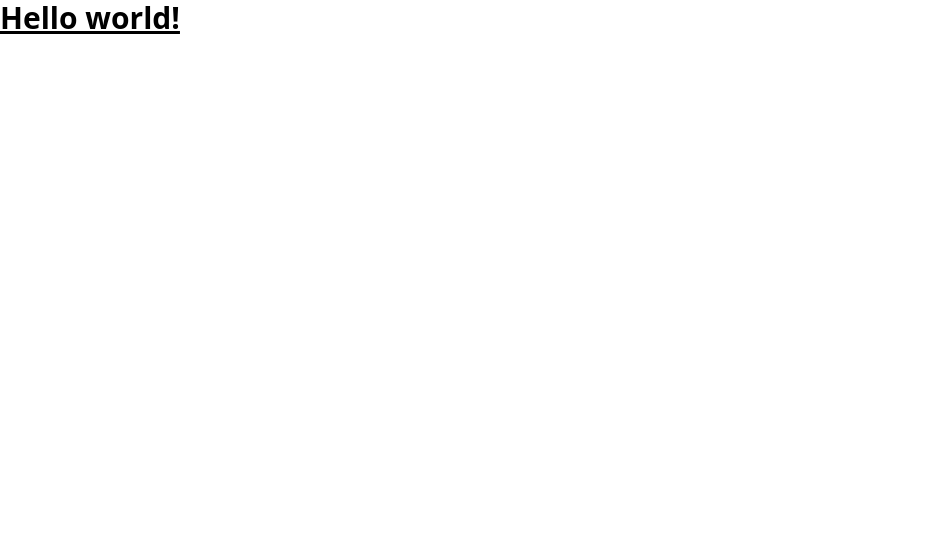
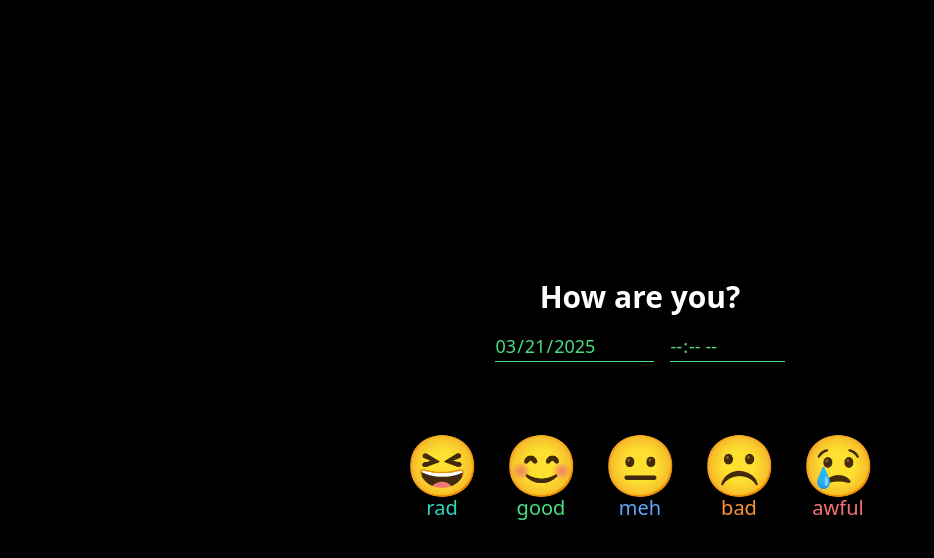
Before and after one commit to Lallika4217/mood-tracker, a React (Vite) app: page / in a window 1280 px wide. Shown: the top 558 px of the page, without its empty margins (0-934 px from the left). Built offline with nearby package versions, Linux system fonts and the light colour scheme.

Commit message:
Add framer motion for animation and crated Home component

```diff
--- a/package.json
+++ b/package.json
@@ -10,6 +10,7 @@
     "preview": "vite preview"
   },
   "dependencies": {
+    "framer-motion": "^12.5.0",
     "react": "^19.0.0",
     "react-dom": "^19.0.0"
   },
--- a/src/App.jsx
+++ b/src/App.jsx
@@ -1,3 +1,9 @@
+import Home from "./components/Home";
+
 export default function App() {
-  return <h1 className="text-3xl font-bold underline">Hello world!</h1>;
+  return (
+    <div>
+      <Home />
+    </div>
+  );
 }
--- /dev/null
+++ b/src/components/Home.jsx
@@ -0,0 +1,64 @@
+import { useState } from "react";
+import { motion } from "framer-motion";
+
+const moods = [
+  { label: "rad", color: "text-teal-400", emoji: "😆" },
+  { label: "good", color: "text-green-400", emoji: "😊" },
+  { label: "meh", color: "text-blue-400", emoji: "😐" },
+  { label: "bad", color: "text-orange-400", emoji: "☹️" },
+  { label: "awful", color: "text-red-400", emoji: "😢" },
+];
+
+const Home = () => {
+  const [date, setDate] = useState(new Date().toISOString().split("T")[0]);
+  const [time, setTime] = useState(
+    new Date().toLocaleTimeString([], { hour: "2-digit", minute: "2-digit" })
+  );
+
+  return (
+    <div className="flex flex-col items-center justify-center min-h-screen bg-black text-white px-4">
+      <h1 className="text-3xl font-bold mb-4">How are you?</h1>
+
+      {/* Date and Time Inputs */}
+      <div className="flex items-center gap-4 mb-6">
+        <input
+          type="date"
+          value={date}
+          onChange={(e) => setDate(e.target.value)}
+          className="bg-transparent border-b border-green-400 text-green-400 text-lg outline-none"
+        />
+        <input
+          type="time"
+          value={time}
+          onChange={(e) => setTime(e.target.value)}
+          className="bg-transparent border-b border-green-400 text-green-400 text-lg outline-none"
+        />
+      </div>
+
+      {/* Emoji Mood Selector with Wave Animation */}
+      <div className="flex gap-6 mt-12">
+        {moods.map((mood, index) => (
+          <motion.div
+            key={mood.label}
+            className={`flex flex-col items-center ${mood.color} text-xl`}
+            animate={{
+              y: [0, -40, 0, 0], // Higher jump and return to normal
+            }}
+            transition={{
+              duration: 3, // Wave effect lasts 4 seconds
+              repeat: Infinity, // Loop forever
+              ease: "easeInOut",
+              delay: index * 0.2, // Stagger effect for wave
+              repeatDelay: 3, // Wait 3 seconds after each wave
+            }}
+          >
+            <span className="text-6xl">{mood.emoji}</span>
+            <span>{mood.label}</span>
+          </motion.div>
+        ))}
+      </div>
+    </div>
+  );
+};
+
+export default Home;
```
Also changed, not shown: 1 other file (tests, documents, lock files or other folders).
